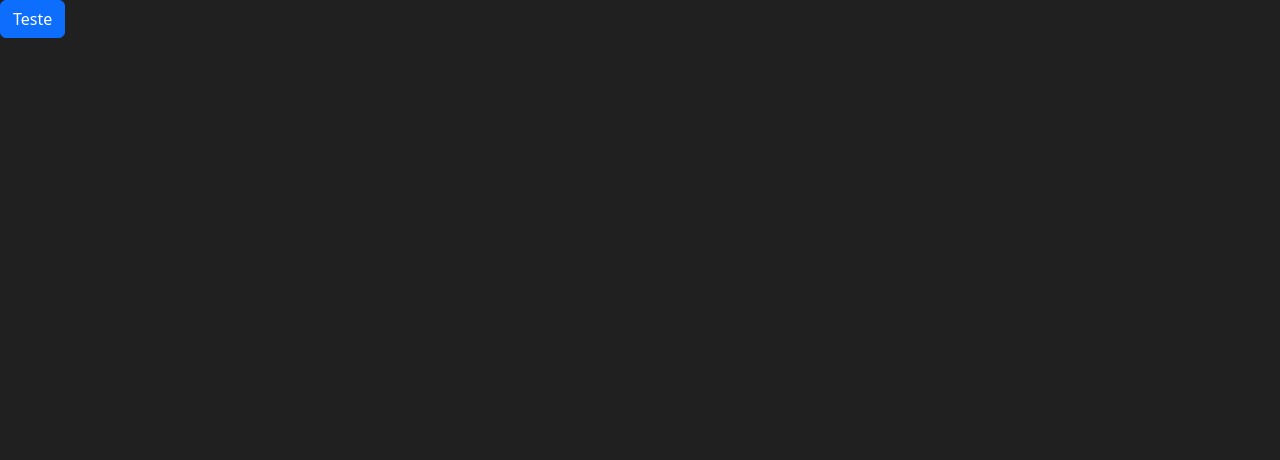
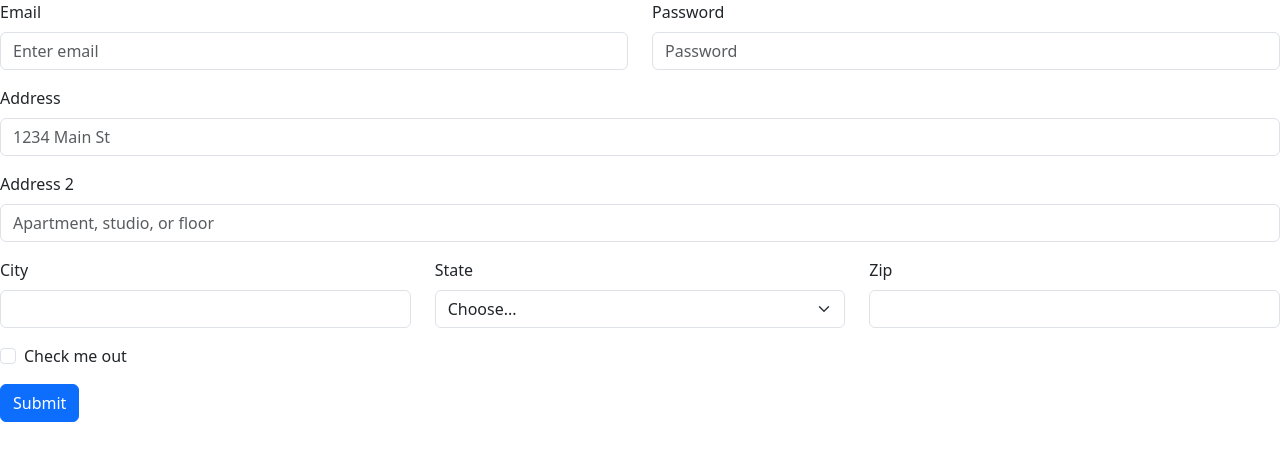
Before and after one commit to juliobertholucci/Portfolio-React-V2-Bootstrap, a React (Create React App) app: page / in a window 1280 px wide. Shown: the top 460 px of the page. Built offline with nearby package versions, Linux system fonts and the light colour scheme.

Commit message:
Formik insert

```diff
--- a/package.json
+++ b/package.json
@@ -7,6 +7,7 @@
     "@testing-library/react": "^13.4.0",
     "@testing-library/user-event": "^13.5.0",
     "bootstrap": "^5.3.3",
+    "formik": "^2.4.6",
     "react": "^18.3.1",
     "react-bootstrap": "^2.10.5",
     "react-dom": "^18.3.1",
--- a/src/App.js
+++ b/src/App.js
@@ -1,11 +1,63 @@
 import React from 'react';
 import 'bootstrap/dist/css/bootstrap.min.css';
-import { Button } from 'react-bootstrap';
+import Form from 'react-bootstrap/Form';
+import Button from 'react-bootstrap/Button';
+import Row from 'react-bootstrap/Row';
+import Col from 'react-bootstrap/Col';
+
 function App() {
   return (
-    <div>
-      <Button>Teste</Button>
-    </div>
+    <Form>
+    <Row className="mb-3">
+      <Form.Group as={Col} controlId="formGridEmail">
+        <Form.Label>Email</Form.Label>
+        <Form.Control type="email" placeholder="Enter email" />
+      </Form.Group>
+
+      <Form.Group as={Col} controlId="formGridPassword">
+        <Form.Label>Password</Form.Label>
+        <Form.Control type="password" placeholder="Password" />
+      </Form.Group>
+    </Row>
+
+    <Form.Group className="mb-3" controlId="formGridAddress1">
+      <Form.Label>Address</Form.Label>
+      <Form.Control placeholder="1234 Main St" />
+    </Form.Group>
+
+    <Form.Group className="mb-3" controlId="formGridAddress2">
+      <Form.Label>Address 2</Form.Label>
+      <Form.Control placeholder="Apartment, studio, or floor" />
+    </Form.Group>
+
+    <Row className="mb-3">
+      <Form.Group as={Col} controlId="formGridCity">
+        <Form.Label>City</Form.Label>
+        <Form.Control />
+      </Form.Group>
+
+      <Form.Group as={Col} controlId="formGridState">
+        <Form.Label>State</Form.Label>
+        <Form.Select defaultValue="Choose...">
+          <option>Choose...</option>
+          <option>...</option>
+        </Form.Select>
+      </Form.Group>
+
+      <Form.Group as={Col} controlId="formGridZip">
+        <Form.Label>Zip</Form.Label>
+        <Form.Control />
+      </Form.Group>
+    </Row>
+
+    <Form.Group className="mb-3" id="formGridCheckbox">
+      <Form.Check type="checkbox" label="Check me out" />
+    </Form.Group>
+
+    <Button variant="primary" type="submit">
+      Submit
+    </Button>
+  </Form>
   );
 }
 
--- a/src/index.js
+++ b/src/index.js
@@ -7,7 +7,7 @@
 
 const GlobalStyle = createGlobalStyle`
   body{
-    background-color:#202020;
+    background-color:#fff;
   }
 `
 
```
Also changed, not shown: 1 other file (tests, documents, lock files or other folders).
